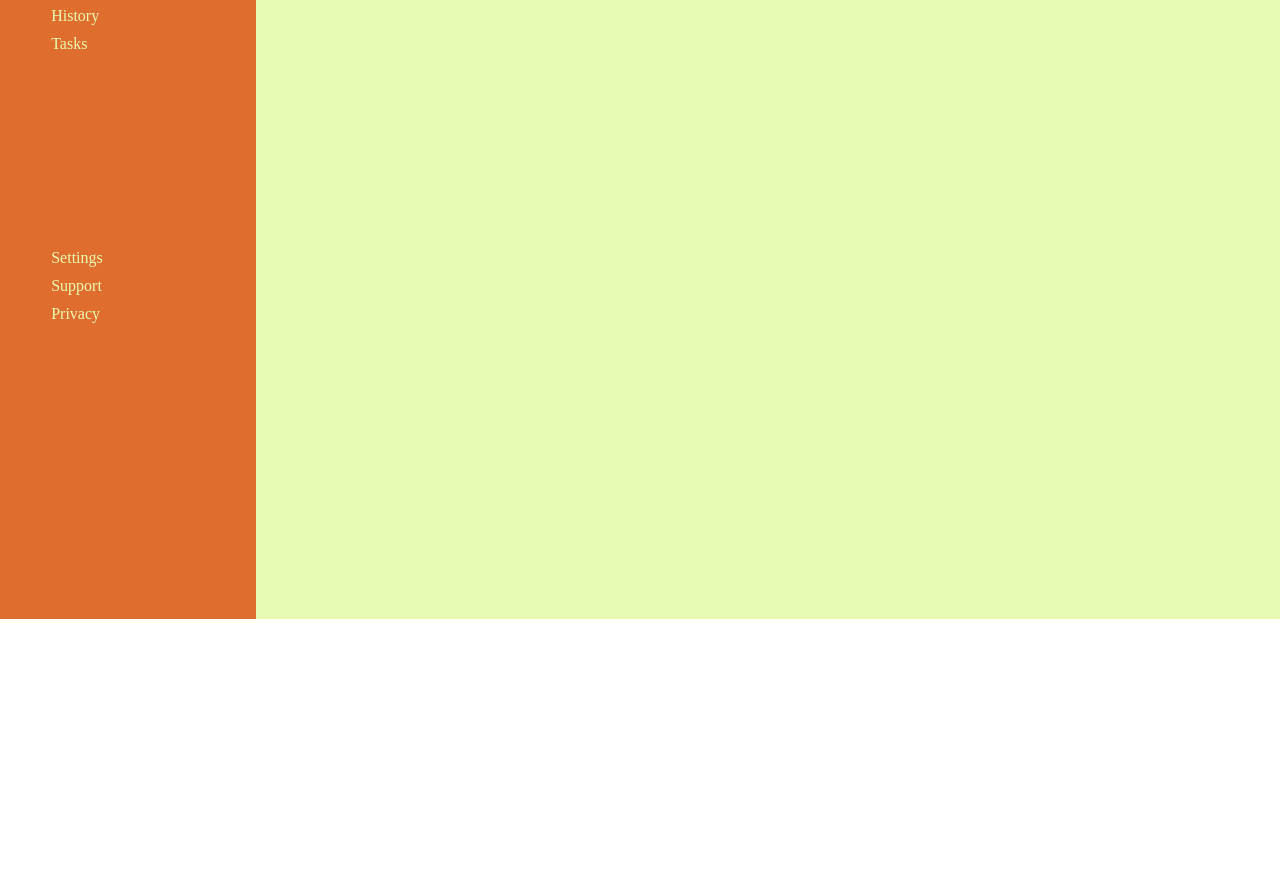
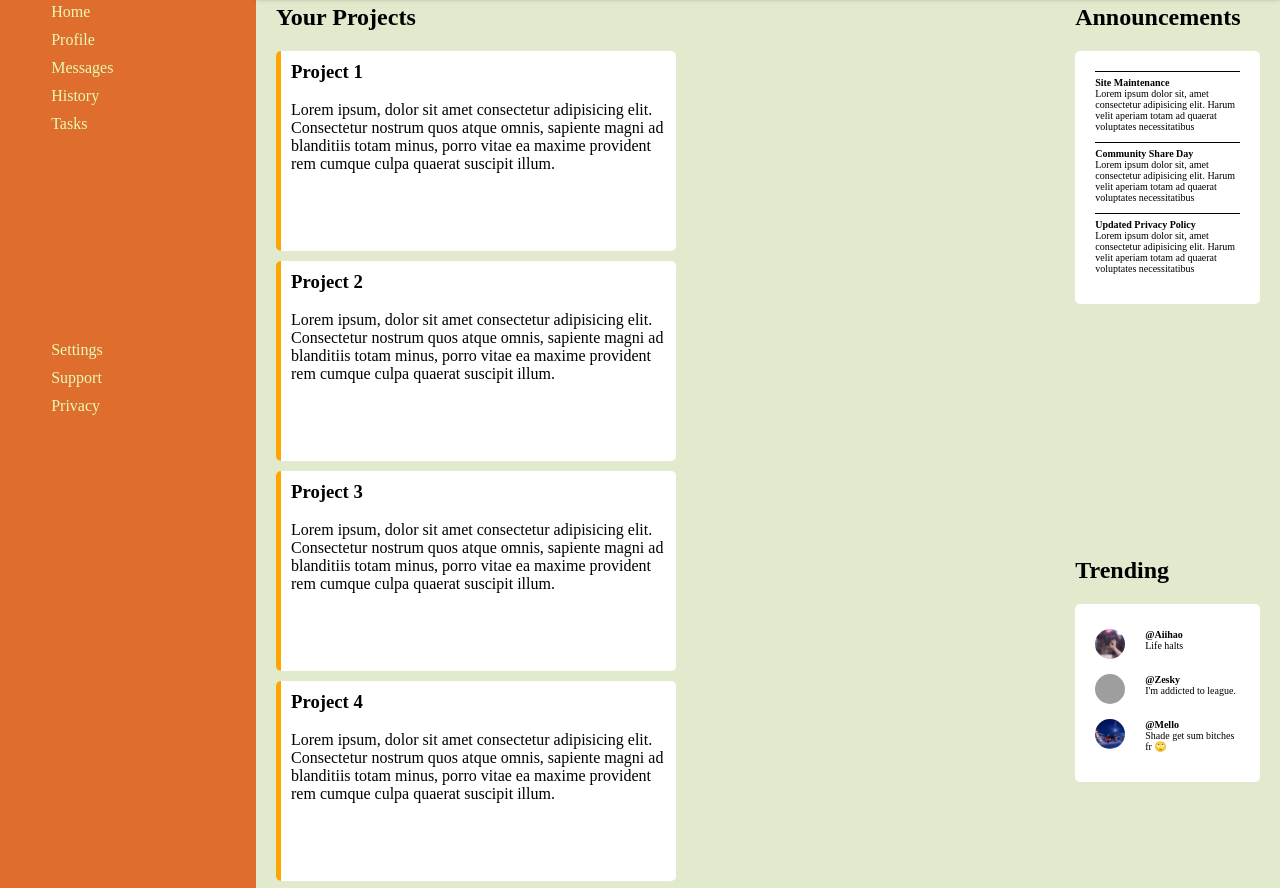
Before and after one commit to deadbug404/admin-dashboard, a plain HTML site: page index.html in a window 1280 px wide. Shown: the part 181-1069 px from the top of the page. Before the commit the page ends 800 px from the top, so only its background shows below. Drawn offline with Linux system fonts and the light colour scheme; grey boxes are pictures that could not be loaded.

Commit message:
Add the project, announcement and trending content

```diff
--- a/index.html
+++ b/index.html
@@ -51,9 +51,74 @@
                     </div>
                 </div>
             </div>
-            <div id="projects"></div>
-            <div id="announcements"></div>
-            <div id="trending"></div>
+            <div id="projects">
+                <h2 class="padding-left">Your Projects</h2>
+                <div id="projects-container" class="grid">
+                    <div class="card">
+                        <h3>Project 1</h3><br>
+                        <p>Lorem ipsum, dolor sit amet consectetur adipisicing elit. Consectetur nostrum quos atque omnis, sapiente magni ad blanditiis totam minus, porro vitae ea maxime provident rem cumque culpa quaerat suscipit illum.</p>
+                    </div>
+                    <div class="card">
+                        <h3>Project 2</h3><br>
+                        <p>Lorem ipsum, dolor sit amet consectetur adipisicing elit. Consectetur nostrum quos atque omnis, sapiente magni ad blanditiis totam minus, porro vitae ea maxime provident rem cumque culpa quaerat suscipit illum.</p>
+                    </div>
+                    <div class="card">
+                        <h3>Project 3</h3><br>
+                        <p>Lorem ipsum, dolor sit amet consectetur adipisicing elit. Consectetur nostrum quos atque omnis, sapiente magni ad blanditiis totam minus, porro vitae ea maxime provident rem cumque culpa quaerat suscipit illum.</p>
+                    </div>
+                    <div class="card">
+                        <h3>Project 4</h3><br>
+                        <p>Lorem ipsum, dolor sit amet consectetur adipisicing elit. Consectetur nostrum quos atque omnis, sapiente magni ad blanditiis totam minus, porro vitae ea maxime provident rem cumque culpa quaerat suscipit illum.</p>
+                    </div>
+                    <div class="card">
+                        <h3>Project 5</h3><br>
+                        <p>Lorem ipsum, dolor sit amet consectetur adipisicing elit. Consectetur nostrum quos atque omnis, sapiente magni ad blanditiis totam minus, porro vitae ea maxime provident rem cumque culpa quaerat suscipit illum.</p>
+                    </div>
+                </div>
+            </div>
+            <div id="announcements">
+                <h2>Announcements</h2>
+                <div id="announcements-container">
+                    <div class="small-card">
+                        <h4>Site Maintenance</h4>
+                        Lorem ipsum dolor sit, amet consectetur adipisicing elit. Harum velit aperiam totam ad quaerat voluptates necessitatibus
+                    </div>
+                    <div class="small-card">
+                        <h4>Community Share Day</h4>
+                        Lorem ipsum dolor sit, amet consectetur adipisicing elit. Harum velit aperiam totam ad quaerat voluptates necessitatibus
+                    </div>
+                    <div class="small-card">
+                        <h4>Updated Privacy Policy</h4>
+                        Lorem ipsum dolor sit, amet consectetur adipisicing elit. Harum velit aperiam totam ad quaerat voluptates necessitatibus
+                    </div>
+                </div>
+            </div>
+            <div id="trending">
+                <h2>Trending</h2>
+                <div id="trending-container">
+                    <div class="small-card profile-preview">
+                        <img src="images/aii.webp" alt="" class="profile-small">
+                        <div class="padding-left">
+                            <h4>@Aiihao</h4>
+                            Life halts
+                        </div>
+                    </div>
+                    <div class="small-card profile-preview">
+                        <img src="images/zesky.png" alt="" class="profile-small">
+                        <div class="padding-left">
+                            <h4>@Zesky</h4>
+                            I'm addicted to league.
+                        </div>
+                    </div>
+                    <div class="small-card profile-preview">
+                        <img src="images/mello.webp" alt="" class="profile-small">
+                        <div class="padding-left">
+                            <h4>@Mello</h4>
+                            Shade get sum bitches fr 🙄
+                        </div>
+                    </div>
+                </div>
+            </div>
         </div>
     </div>
 </body>
--- a/style.css
+++ b/style.css
@@ -27,15 +27,16 @@ body,html{
 }
 
 #sidebar{
-    grid-template-rows: 1fr 4fr 5fr;
+    grid-template-rows: 1fr 2fr 5fr;
     gap: 30px;
     background-color: #DF6D2D;
     color: #E7FBB4;
 }
 
 #main-content{
-    grid-template-rows: 1fr 4fr;
-    background-color: #E7FBB4;
+    grid-template-rows: 1fr 3fr 3fr;
+    background-color: #E1EACD;
+    grid-template-columns: 4fr 1fr;
 }
 
 #header{
@@ -44,6 +45,8 @@ body,html{
     -webkit-box-shadow: 0px 4px 5px 0px rgba(0,0,0,0.5);
     -moz-box-shadow: 0px 4px 5px 0px rgba(0,0,0,0.5);
     box-shadow: 0px 4px 5px 0px rgba(0,0,0,0.5);
+    grid-area: 1/1/2/3;
+    margin-bottom: 10px;
 }
 
 #top{
@@ -85,6 +88,61 @@ body,html{
     gap: 30px;
     padding: 0 20px;
     grid-template-columns: repeat(3,1fr);
+}
+
+#projects{
+    grid-area: 2/1/4/2;
+}
+
+#projects-container{
+    grid-template-columns: repeat(auto-fill, minmax(400px,1fr));
+    gap: 10px;
+    padding: 20px;
+}
+
+#announcements{
+    grid-area: 2/2/3/3;
+    padding-right: 20px;
+}
+
+#trending{
+    padding-right: 20px;
+}
+
+#announcements-container,
+#trending-container{
+    background-color: white;
+    padding: 20px;
+    margin-top: 20px;
+    border-radius: 5px;
+}
+
+#trending-container .small-card{
+    border: none;
+}
+
+.profile-preview{
+    display: flex;
+}
+
+.profile-preview img{
+    border-radius: 20px;
+}
+
+.small-card{
+    border-top: 1px solid black;
+    font-size: 10px;
+    margin-bottom: 10px;
+    padding-top: 5px;
+}
+
+.card{
+    width: 400px;
+    height: 200px;
+    background-color: white;
+    padding: 10px;
+    border-radius: 5px;
+    border-left: 5px solid orange;
 }
 
 .grid{
@@ -135,3 +193,8 @@ button{
     color: white;
     background-color: orangered;
 }
+
+button:hover{
+    cursor: pointer;
+    filter: brightness(50%);
+}
```
Also changed, not shown: images/aii.webp (added), images/mello.webp (added), 1 other file.
